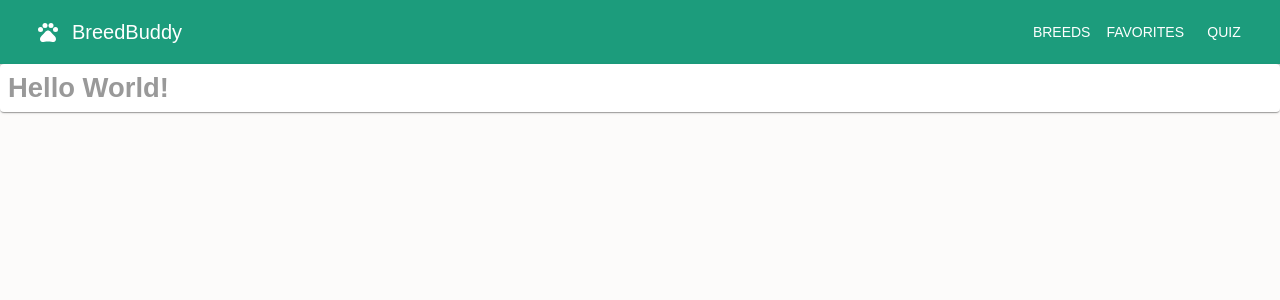
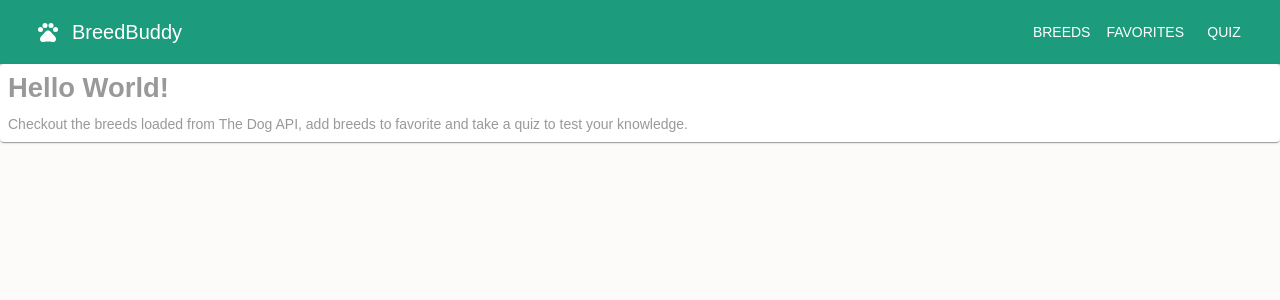
Before and after one commit to r4ndr4s4/frontend-homework, a React (Vite) app: page / in a window 1280 px wide. Shown: the top 300 px of the page. Built offline with nearby package versions, Linux system fonts and the light colour scheme; what envalid would draw is missing.

Commit message:
chore: texts on home page

```diff
--- a/src/pages/Home.tsx
+++ b/src/pages/Home.tsx
@@ -5,7 +5,13 @@ import Container from '@/components/Container';
 function HomePage() {
   return (
     <Container>
-      <Typography variant="h1">Hello World!</Typography>
+      <Typography variant="h1" gutterBottom>
+        Hello World!
+      </Typography>
+
+      <Typography variant="body2" sx={{ color: 'text.secondary' }}>
+        Checkout the breeds loaded from The Dog API, add breeds to favorite and take a quiz to test your knowledge.
+      </Typography>
     </Container>
   );
 }
```
